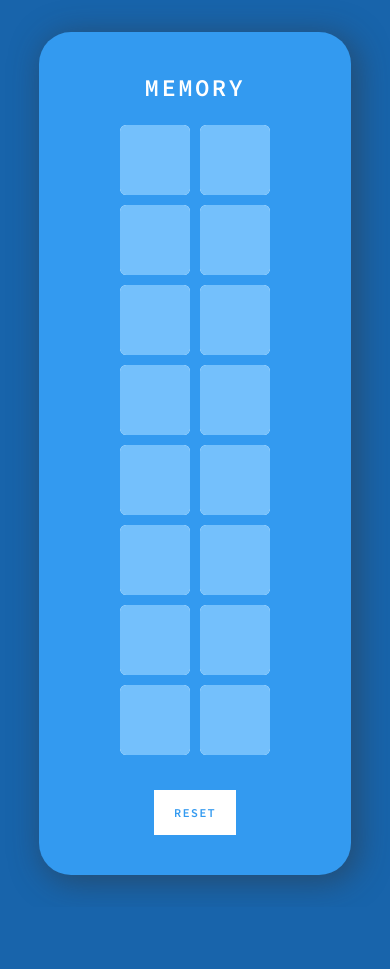
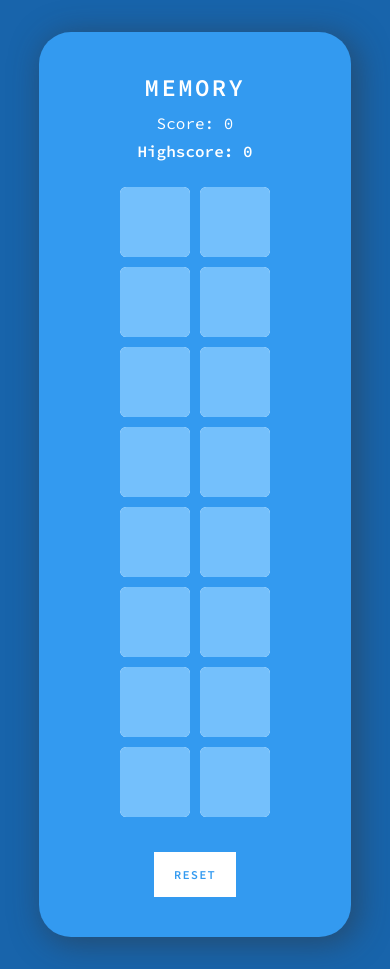
Before and after one commit to baenningerlevin/memory, a plain HTML site: page index.html in a window 390 px wide. Before the commit the page ends 907 px from the top, so only its background shows below. Drawn offline with Linux system fonts and the light colour scheme.

Commit message:
update memory

```diff
--- a/index.html
+++ b/index.html
@@ -9,15 +9,18 @@
   <body>
     <div class="container">
       <h2>Memory</h2>
-      <div class="game">
-
+      <div class="score-container">
+        <p class="counter-text">Score: <span class="counter">0</span></p>
+        <p class="counter-text highscore-text">Highscore: <span class="highscore">0</span></p>
       </div>
+      <div class="game"></div>
       <button class="reset">Reset</button>
     </div>
 
     <div class="modal hidden">
       <button class="btn-close">&times;</button>
       <p class="modal-text">You Won! 🎉</p>
+      <p class="counter-text black">Score: <span class="counter">0</span></p>
       <button class="reset modal-reset">Reset</button>
     </div>
     <div class="overlay hidden"></div>
--- a/script.js
+++ b/script.js
@@ -38,15 +38,18 @@ function shuffle(arr) {
 // Select all global elements
 const game = document.querySelector('.game');
 const resetBtns = document.querySelectorAll('.reset');
-const counterEl = document.querySelector('.counter');
+const counterEls = document.querySelectorAll('.counter');
 const modal = document.querySelector('.modal');
 const overlay = document.querySelector('.overlay');
 const closeBtn = document.querySelector('.btn-close');
+const highScoreEl = document.querySelector('.highscore');
 
 // Declare variables for initGame() function
 let shuffledCards;
 let flippedCards;
 let matchedCards;
+let counter;
+let highScore = Infinity;
 
 const flipCard = (event) => {
   // Check if card can be flipped
@@ -66,6 +69,8 @@ function initGame() {
   game.innerHTML = '';
   flippedCards = [];
   matchedCards = [];
+  counter = 0;
+  counterEls.forEach((el) => (el.textContent = counter));
 
   // Create cards
   for (let i = 0; i < cardContent.length; i++) {
@@ -119,8 +124,15 @@ const checkForMatch = () => {
 
     if (matchedCards.length === cardContent.length) {
       displayModal();
+
+      if (counter < highScore) {
+        highScore = counter;
+        highScoreEl.textContent = highScore;
+      }
     }
   } else {
+    counter++;
+    counterEls.forEach((el) => (el.textContent = counter));
     flippedCards.forEach((card) => card.classList.remove('flip'));
   }
 
--- a/style.css
+++ b/style.css
@@ -32,7 +32,6 @@ h2 {
   color: #fff;
   text-transform: uppercase;
   letter-spacing: 0.1em;
-  margin-bottom: 0.5em;
 }
 
 .reset {
@@ -104,6 +103,26 @@ h2 {
 .match {
   background-color: #c3e4fd;
   cursor: default;
+}
+
+.counter-text {
+  color: #fff;
+  font-size: 1.25rem;
+}
+
+.highscore-text {
+  font-weight: 700;
+  margin-bottom: 1em;
+}
+
+.black {
+  color: #000;
+  font-size: 1.75rem;
+}
+
+.score-container {
+  display: flex;
+  gap: 2em;
 }
 
 .flip::after {
@@ -260,7 +279,13 @@ h2 {
     font-size: 0.75em;
   }
 
-  .counter {
-    font-size: 1.2em;
+  .score-container {
+    flex-direction: column;
+    text-align: center;
+    gap: .5em;
+  }
+
+  .counter-text {
+    font-size: 1rem;
   }
 }
```
Lines whose indentation alone changed are shown as unchanged.
